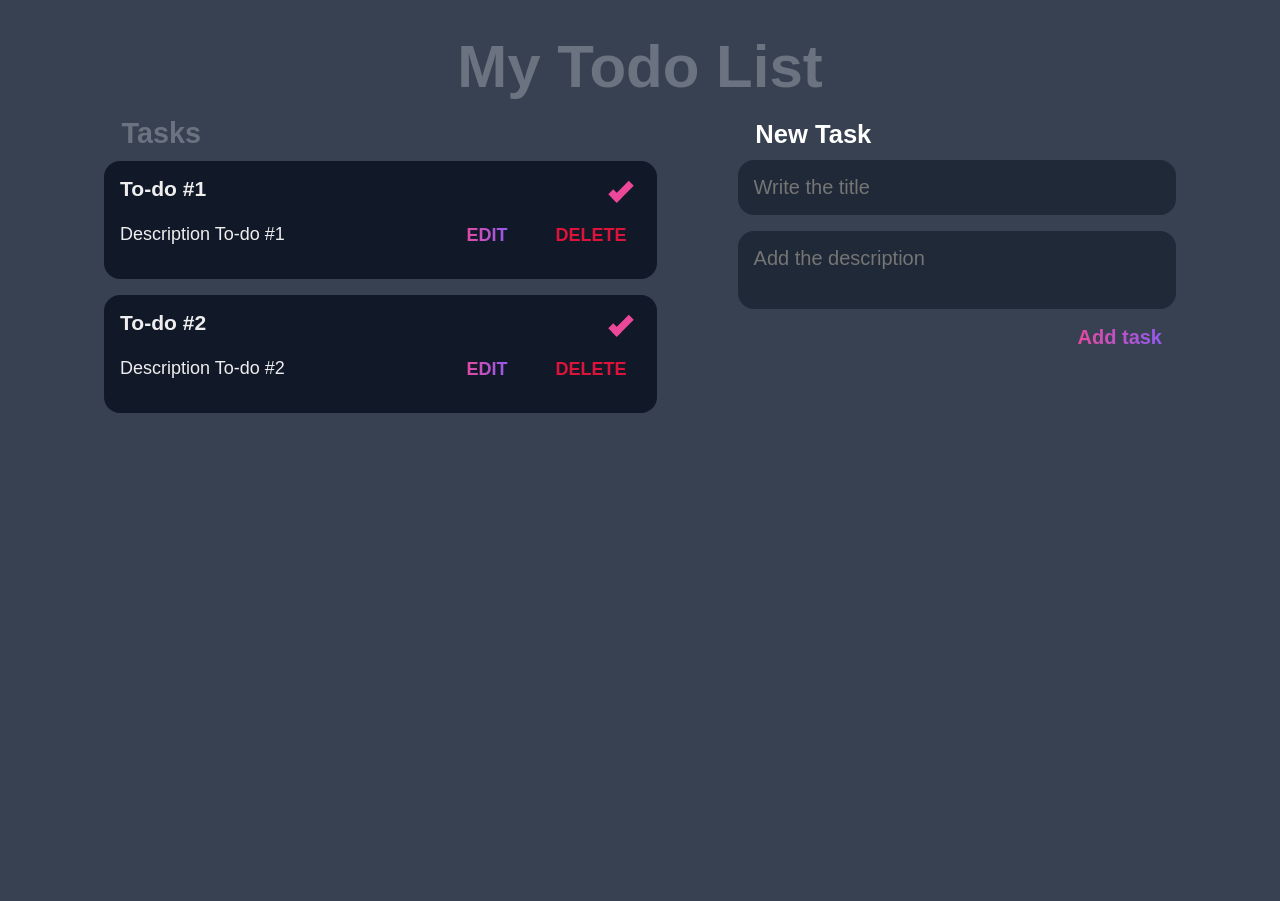
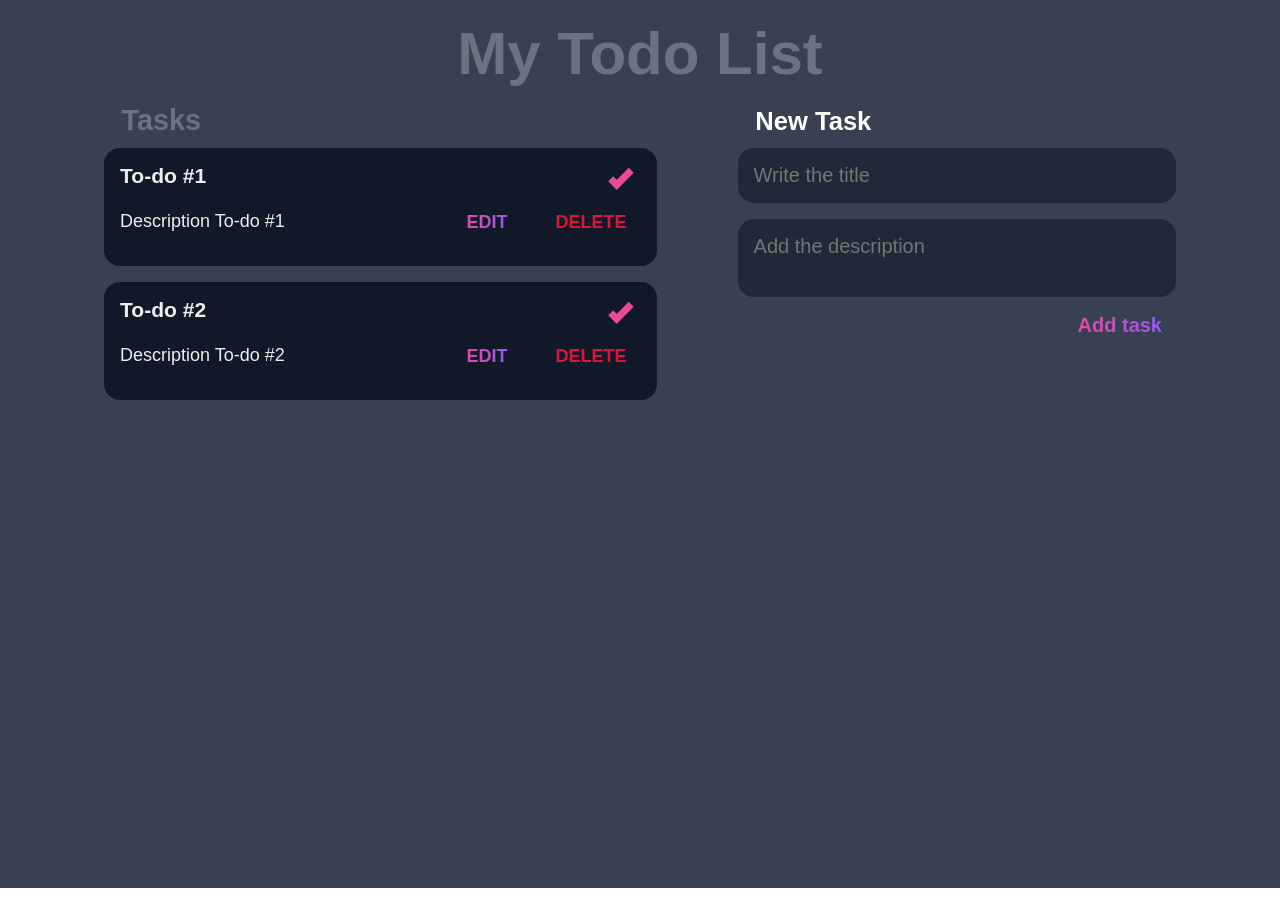
Before and after one commit to noravers/Todo-app, a React (Create React App) app: page / in a window 1280 px wide. Built offline with nearby package versions, Linux system fonts and the light colour scheme.

Commit message:
'padding on header fixed'

```diff
--- a/src/components/Form.css
+++ b/src/components/Form.css
@@ -4,7 +4,7 @@
 }
 
 .header {
-    padding: 2rem 1rem;
+    padding: 1.2rem 1rem;
     padding-bottom: 0;
     width: 100%;
     text-align: center;
```
